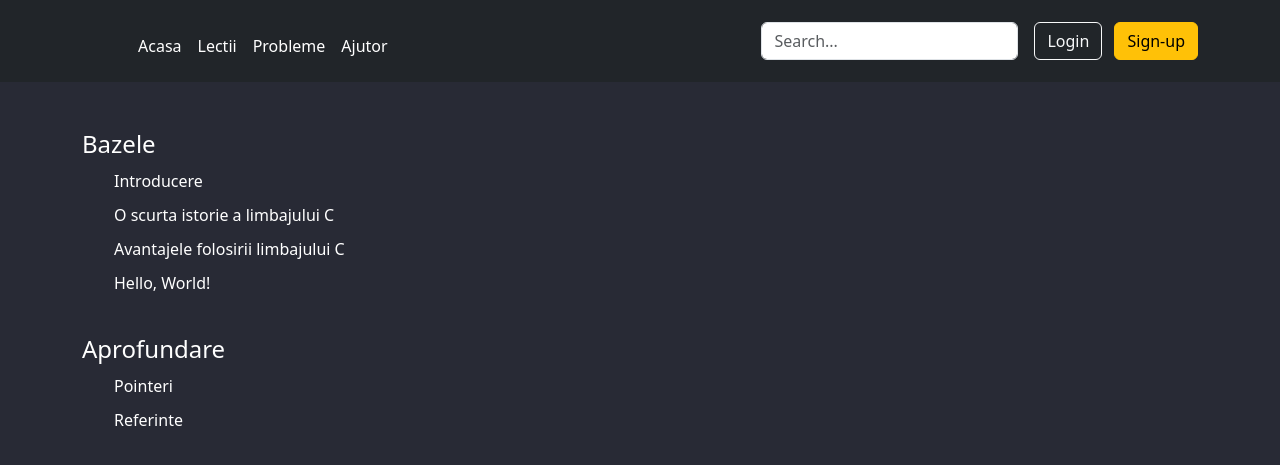
After one commit to Mihai0290/MyWebsite, a Django app: page /programare/lectii/ in a window 1280 px wide. The commit adds this page. Shown: the top 465 px of the page. Run offline with Django 4.2, Linux system fonts and the light colour scheme; parts of the project's set-up code (start-up, migrations or seed data) failed here and were passed over.

Commit message:
added test lesson in programare app and design

```diff
--- a/programare/urls.py
+++ b/programare/urls.py
@@ -3,4 +3,6 @@ from . import views
 
 urlpatterns = [
     path("", views.programare),
+    path("lectii/", views.lectii),
+    path("lectii/<int:lesson>/", views.lectie),
 ]
--- a/programare/views.py
+++ b/programare/views.py
@@ -1,5 +1,14 @@
 from django.http import HttpResponse
-
+from django.template import loader
 
 def programare(request):
-    return HttpResponse("Pentru ajutor la programare")
+    template = loader.get_template("programare/programare.html")
+    return HttpResponse(template.render())
+
+def lectii(request):
+    template = loader.get_template("programare/lectii.html")
+    return HttpResponse(template.render())
+
+def lectie(request, lesson):
+    template = loader.get_template("programare/lectie" + str(lesson) +".html")
+    return HttpResponse(template.render())
--- /dev/null
+++ b/static/programare/lectii.css
@@ -0,0 +1,17 @@
+h4, h2, p
+{
+	color: white;
+}
+ul
+{
+	list-style-type: none;
+}
+li a
+{
+	color: white;
+	text-decoration: none;
+}
+li
+{
+	margin-top: 10px;
+}
--- /dev/null
+++ b/static/programare/programare.css
@@ -0,0 +1,23 @@
+body
+{
+	background-color: #282A35;
+}
+#big_title
+{
+	text-align: center;
+	font-size: 80px;
+	font-weight: 800;
+	font-family: sans-serif;
+	color: white;
+}
+
+#subtitle
+{
+	text-align: center;
+	color: white;
+}
+
+button
+{
+	margin: 0 auto;
+}
--- a/templates/home_page.html
+++ b/templates/home_page.html
@@ -28,7 +28,7 @@
 					<a class="nav-link" href="/blog">Blog</a>
 				</li>
 				<li class="nav-item">
-					<a class="nav-link" href="">Programming</a>
+					<a class="nav-link" href="/programare">Programming</a>
 				</li>
 			</ul>
 		</header>
@@ -51,7 +51,7 @@
 				<button type="button" onclick="document.getElementById('contact').scrollIntoView();" class="btn btn-warning bt">Contact</button>
 			</div>
 			<div class="col card">
-				<img src="{% static 'img/me.png' %}" width="400" height="500">
+				<img src="{% static 'img/mecolor.png' %}" width="400" height="500">
 			</div>
 		</div>
 			<div id="about"></div>
--- /dev/null
+++ b/templates/programare/lectii.html
@@ -0,0 +1,25 @@
+{% extends "programare/programare_base.html" %}
+{% load static %}
+
+{% block title%} Invata Programare {% endblock %}
+
+{% block head %}
+	<link rel="stylesheet" type="text/css" href="{% static 'programare/lectii.css' %}">
+{% endblock head %}
+{% block content %}
+<div class="container">
+	<h4>Bazele</h4>
+	<ul>
+		<li><a href="./1">Introducere</a></li>
+		<li><a href="">O scurta istorie a limbajului C</a></li>
+		<li><a href="">Avantajele folosirii limbajului C</a></li>
+		<li><a href="">Hello, World!</a></li>
+	</ul>
+	<br>
+	<h4>Aprofundare</h4>
+	<ul>
+		<li><a href="">Pointeri</a></li>
+		<li><a href="">Referinte</a></li>
+	</ul>
+</div>
+{% endblock content %}
--- /dev/null
+++ b/templates/programare/programare_base.html
@@ -0,0 +1,55 @@
+<!DOCTYPE html>
+<html lang="en">
+<head>
+    <meta charset="UTF-8">
+    <meta http-equiv="X-UA-Compatible" content="IE=edge">
+    <meta name="viewport" content="width=device-width, initial-scale=1.0">
+    <title>{% block title %}{% endblock %}</title>
+
+    <link href="https://cdn.jsdelivr.net/npm/bootstrap@5.3.0-alpha1/dist/css/bootstrap.min.css" rel="stylesheet" integrity="sha384-GLhlTQ8iRABdZLl6O3oVMWSktQOp6b7In1Zl3/Jr59b6EGGoI1aFkw7cmDA6j6gD" crossorigin="anonymous">
+
+    {% load static %}
+    <link rel="stylesheet" href="{% static 'programare/programare.css' %}">
+    {% block head %} {% endblock head %}
+</head>
+
+<body>
+    <header class="p-3 bg-dark text-white">
+    <div class="container">
+      <div class="d-flex flex-wrap align-items-center justify-content-center justify-content-lg-start">
+        <a href="/" class="d-flex align-items-center mb-2 mb-lg-0 text-white text-decoration-none">
+          <svg class="bi me-2" width="40" height="32" role="img" aria-label="Bootstrap"><use xlink:href="#bootstrap"></use></svg>
+        </a>
+
+        <ul class="nav col-12 col-lg-auto me-lg-auto mb-2 justify-content-center mb-md-0">
+          <li><a href="/" class="nav-link px-2 text-white">Acasa</a></li>
+          <li><a href="/programare/lectii/" class="nav-link px-2 text-white">Lectii</a></li>
+          <li><a href="#" class="nav-link px-2 text-white">Probleme</a></li>
+          <li><a href="#" class="nav-link px-2 text-white">Ajutor</a></li>
+        </ul>
+
+        <form class="col-12 col-lg-auto mb-3 mb-lg-0 me-lg-3">
+          <input type="search" class="form-control form-control-dark" placeholder="Search..." aria-label="Search">
+        </form>
+
+        <div class="text-end">
+          <button type="button" class="btn btn-outline-light me-2">Login</button>
+          <button type="button" class="btn btn-warning">Sign-up</button>
+        </div>
+      </div>
+    </div>
+  </header>
+    <br>
+    <br>
+    <div class="content">
+        {% block content %}
+
+        {% endblock %}
+    </div>
+
+    <script src="https://cdn.jsdelivr.net/npm/bootstrap@5.3.0-alpha1/dist/js/bootstrap.bundle.min.js" integrity="sha384-w76AqPfDkMBDXo30jS1Sgez6pr3x5MlQ1ZAGC+nuZB+EYdgRZgiwxhTBTkF7CXvN" crossorigin="anonymous">
+    </script>
+
+</body>
+
+</html>
```
Also changed, not shown: static/homepage/homepage.css (+5 -3 lines), templates/programare/lectie1.html (added, +14 -0 lines), templates/programare/programare.html (added, +22 -0 lines), static/img/mecolor.png (added).
